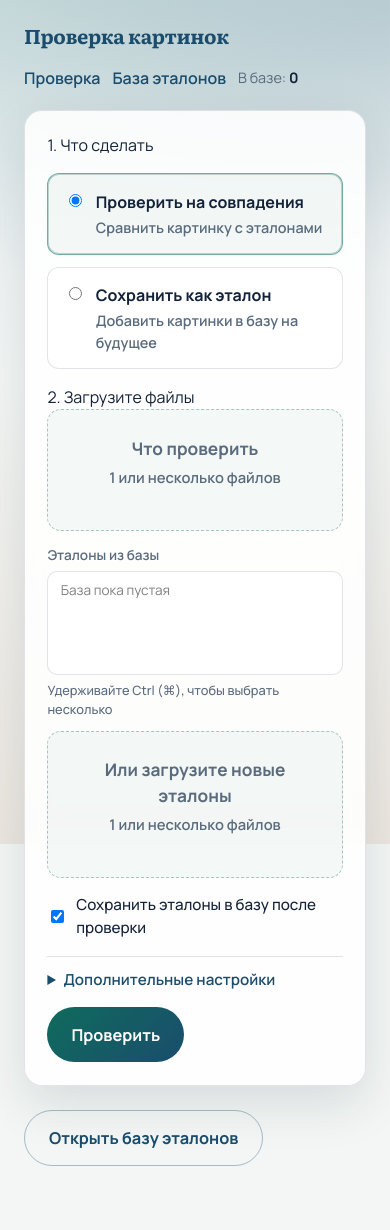
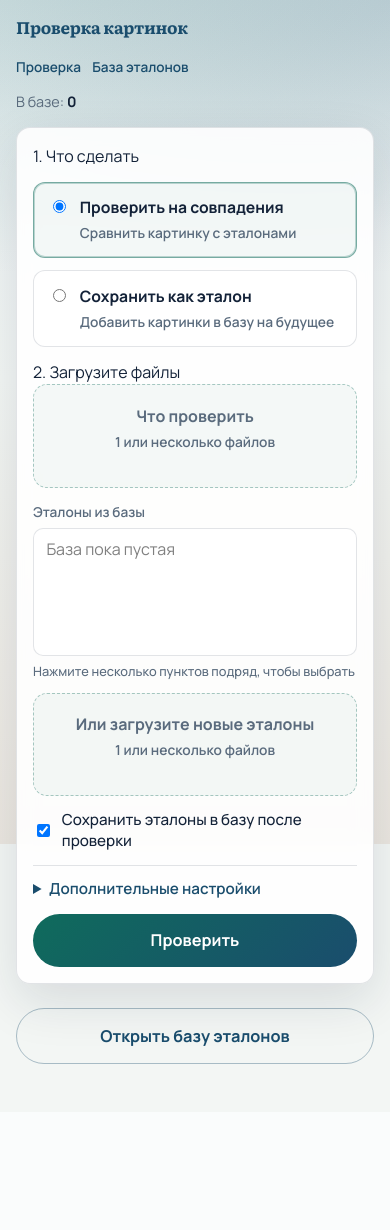
Before and after one commit to Nikita24423/modul-izobrazheniy-statya, a FastAPI app: page / in a window 390 px wide. After the commit the page ends 1064 px from the top, so only its background shows below. Run offline with FastAPI, Linux system fonts and the light colour scheme; data that the repository does not hold is empty; some libraries are stand-ins or nearby versions.

Commit message:
Improve mobile responsive layout for phone screens.

```diff
--- a/web/static/style.css
+++ b/web/static/style.css
@@ -153,10 +153,6 @@ body {
   box-shadow: inset 0 0 0 1px rgba(15, 107, 92, 0.2), var(--shadow);
 }
 
-@media (max-width: 760px) {
-  .preview-layout { grid-template-columns: 1fr; }
-}
-
 .wrap {
   max-width: 920px;
   margin: 0 auto;
@@ -284,9 +280,6 @@ body {
   font-weight: 500;
   font-size: 0.8rem;
   color: var(--muted);
-}
-@media (max-width: 760px) {
-  .dual-upload { grid-template-columns: 1fr; }
 }
 
 .drop {
@@ -501,8 +494,134 @@ figcaption {
 }
 .empty, .actions { margin-top: 1.5rem; color: var(--muted); }
 
+.hint-mobile { display: none; }
+
+/* —— Планшеты —— */
+@media (max-width: 900px) {
+  .top, .wrap { max-width: 100%; }
+  .preview-layout { grid-template-columns: 1fr; }
+}
+
+/* —— Телефоны —— */
 @media (max-width: 760px) {
-  .howto, .modes, .grid, .stats, .card { grid-template-columns: 1fr; }
-  .thumbs { flex-wrap: wrap; }
-  .top { flex-direction: column; align-items: flex-start; }
+  html { -webkit-text-size-adjust: 100%; }
+
+  .top {
+    flex-direction: column;
+    align-items: stretch;
+    gap: 0.75rem;
+    padding: 0.9rem 1rem;
+    padding-top: max(0.9rem, env(safe-area-inset-top));
+  }
+  .brand { font-size: 1.15rem; }
+  .top nav {
+    gap: 0.5rem 0.7rem;
+    font-size: 0.9rem;
+  }
+  .top nav a {
+    padding: 0.35rem 0;
+  }
+  .ok-pill { display: none; }
+
+  .wrap {
+    padding: 0 1rem 2rem;
+    padding-bottom: max(2rem, env(safe-area-inset-bottom));
+  }
+
+  .hero { margin: 0.25rem 0 1rem; }
+  .hero h1 { font-size: 1.55rem; }
+  .lead { font-size: 0.98rem; }
+
+  .panel {
+    padding: 1rem;
+    border-radius: 14px;
+    gap: 0.85rem;
+  }
+
+  .howto,
+  .modes,
+  .grid,
+  .stats,
+  .card,
+  .dual-upload,
+  .preview-layout {
+    grid-template-columns: 1fr;
+  }
+
+  .mode {
+    padding: 0.85rem;
+    min-height: 3rem;
+  }
+  .mode strong { font-size: 0.98rem; }
+  .mode span { font-size: 0.86rem; }
+
+  .drop {
+    min-height: 5.5rem;
+    padding: 1.15rem 1rem;
+  }
+  .drop-label strong { font-size: 1rem; }
+  .drop-label span { font-size: 0.86rem; }
+
+  .library-pick select {
+    min-height: 8rem;
+    font-size: 1rem;
+  }
+  .hint-desktop { display: none; }
+  .hint-mobile { display: block; }
+
+  .library-row {
+    flex-direction: column;
+    align-items: stretch;
+  }
+  .library-row .grow { min-width: 0; }
+  .library-row .btn {
+    width: 100%;
+  }
+
+  .btn {
+    width: 100%;
+    justify-content: center;
+    min-height: 3rem;
+    padding: 0.9rem 1.1rem;
+  }
+  .btn.small { width: auto; min-height: 2.4rem; }
+  .actions .btn { width: 100%; }
+
+  .card {
+    grid-template-columns: 1fr;
+    padding: 0.85rem;
+  }
+  .thumbs {
+    flex-wrap: wrap;
+    justify-content: flex-start;
+  }
+  figure img,
+  .thumb-placeholder {
+    width: 96px;
+    height: 96px;
+  }
+
+  .stats > div { padding: 0.75rem 0.85rem; }
+  .section-title { font-size: 1.2rem; }
+
+  .preview-box { min-height: 180px; }
+  .preview-figure img { max-height: 200px; }
+
+  input[type="text"],
+  input[type="number"],
+  select {
+    font-size: 16px; /* без автозума в iOS */
+    min-height: 2.75rem;
+  }
+
+  .save-after {
+    align-items: flex-start;
+    line-height: 1.35;
+  }
 }
+
+@media (max-width: 420px) {
+  .brand { font-size: 1.05rem; }
+  .top nav { font-size: 0.85rem; }
+  .meta { width: 100%; }
+}
--- a/web/templates/base.html
+++ b/web/templates/base.html
@@ -2,7 +2,7 @@
 <html lang="ru">
 <head>
   <meta charset="utf-8">
-  <meta name="viewport" content="width=device-width, initial-scale=1">
+  <meta name="viewport" content="width=device-width, initial-scale=1, viewport-fit=cover">
   <title>{% block title %}Проверка картинок{% endblock %}</title>
   <link rel="preconnect" href="https://fonts.googleapis.com">
   <link rel="preconnect" href="https://fonts.gstatic.com" crossorigin>
--- a/web/templates/index.html
+++ b/web/templates/index.html
@@ -43,7 +43,8 @@
               <option value="" disabled>База пока пустая</option>
             {% endif %}
           </select>
-          <span class="hint">Удерживайте Ctrl (⌘), чтобы выбрать несколько</span>
+          <span class="hint hint-desktop">Удерживайте Ctrl (⌘), чтобы выбрать несколько</span>
+          <span class="hint hint-mobile">Нажмите несколько пунктов подряд, чтобы выбрать</span>
         </label>
         <div class="drop" id="dropzone-refs">
           <input type="file" name="references" id="files-refs" multiple accept="{{ accept_attr }}">
```
